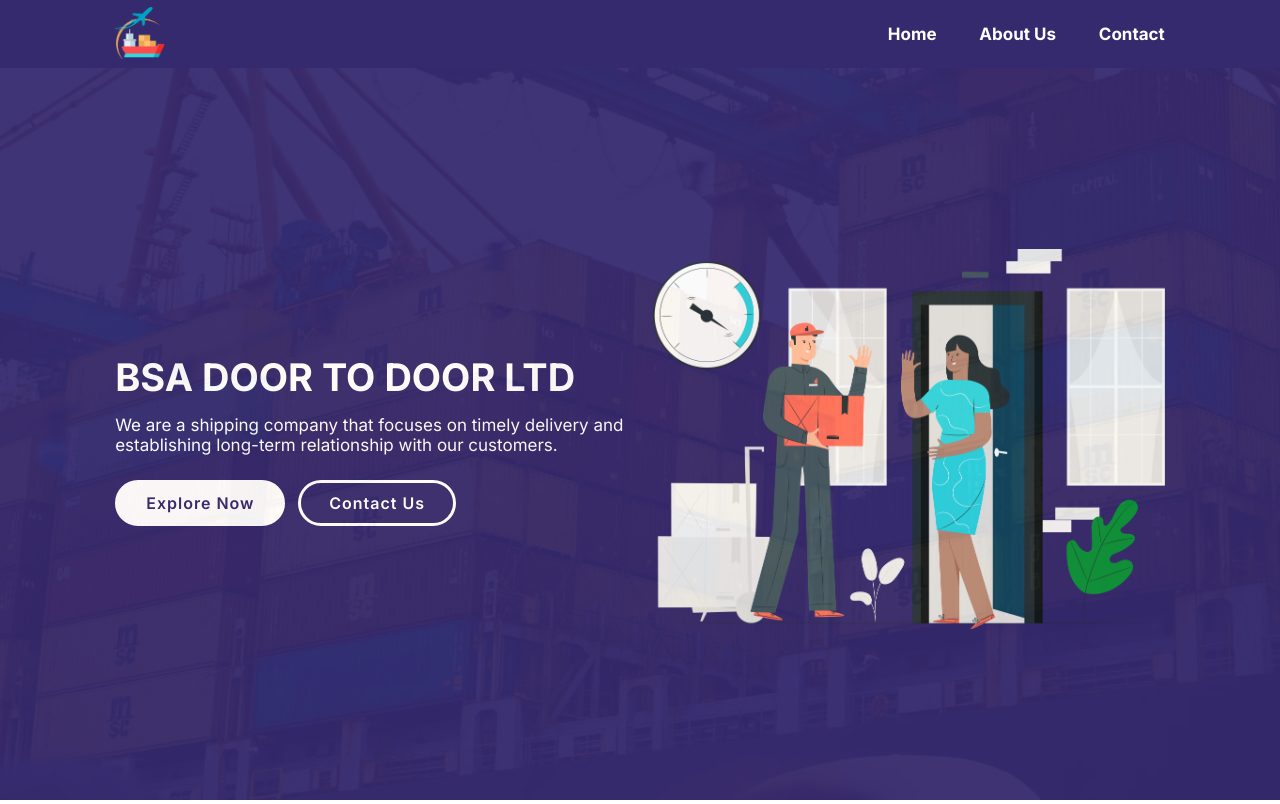
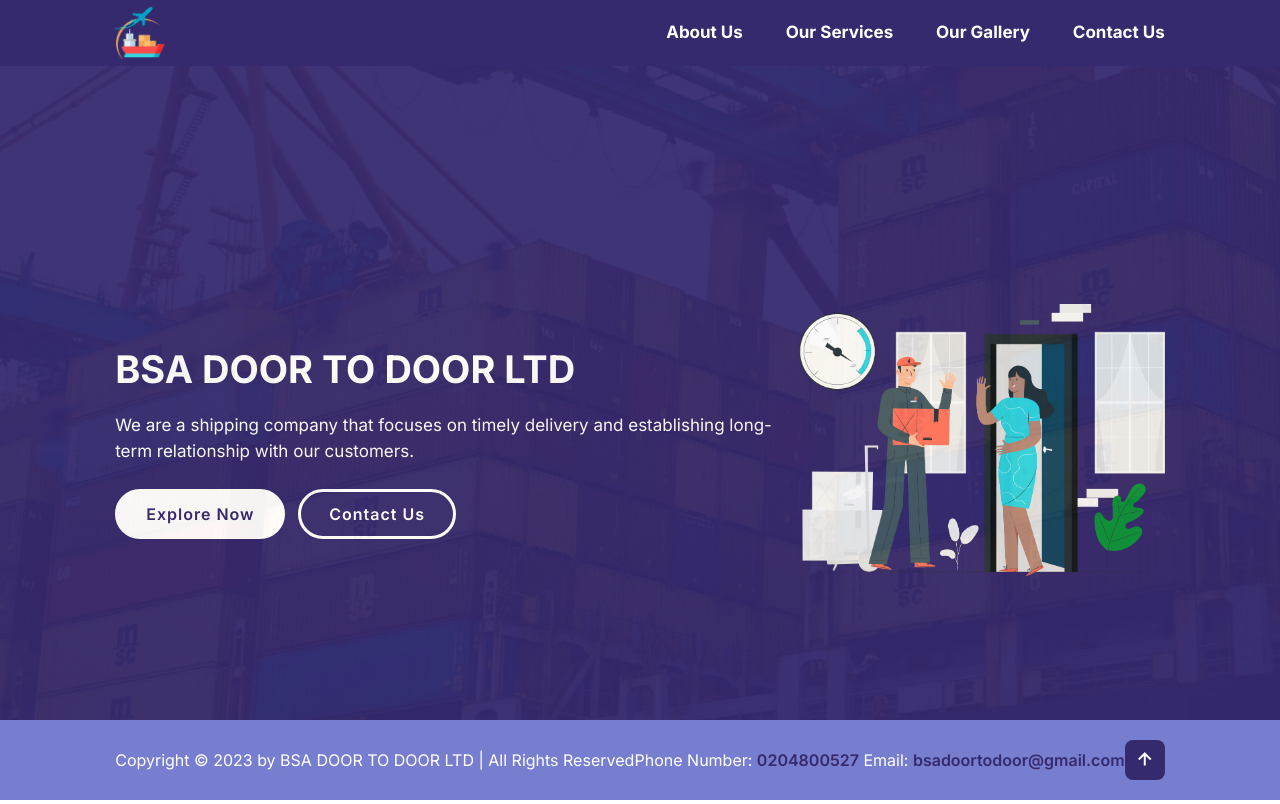
Before and after one commit to Kojo-Syntax/Shipping-Company-Website, a plain HTML site: page index.html in a window 1280 px wide. Shown: the top 804 px of the page. Drawn offline with nearby package versions, Linux system fonts and the light colour scheme.

Commit message:
New changes

```diff
--- a/assets/style.css
+++ b/assets/style.css
@@ -222,3 +222,56 @@ section {
     line-height: 1.5;
     color: var(--text-color);
 }
+
+.footer {
+    position: fixed;
+    left: 0;
+    bottom: 0;
+    width: 100%;
+    display: flex;
+    justify-content: space-between;
+    align-items: center;
+    flex-wrap: wrap;
+    padding: 2rem 9%;
+    background: var(--second-text-color);
+}
+
+
+
+.footer-text p {
+   font-size: 1.6rem;
+   color: var(--second-bg-color);
+}
+
+.contact-details p  {
+    font-size: 1.6rem;
+ }
+
+.footer-iconTop a{
+    display: inline-flex;
+    justify-content: center;
+    align-items: center;
+    padding: .8rem;
+    background: var(--bg-color);
+    border-radius: .8rem;
+    transition: .5s ease;
+}
+
+ .footer-iconTop a:hover {
+    box-shadow: 0 0 1rem var(--bg-color);
+ }
+
+.footer-iconTop a i {
+    font-size: 2.4rem;
+    color: var(--second-bg-color);
+}
+
+.contact-details p {
+    font-size: 1.6rem;
+    color: var(--second-bg-color);
+ }
+
+ span{
+    color: var(--bg-color);
+    font-weight: 600;
+ }
--- a/index.html
+++ b/index.html
@@ -7,6 +7,7 @@
     <link href='https://unpkg.com/boxicons@2.1.4/css/boxicons.min.css' rel="stylesheet">
     <script src="https://code.iconify.design/iconify-icon/1.0.7/iconify-icon.min.js"></script>
     <script src="https://unpkg.com/boxicons@2.1.4/dist/boxicons.js"></script>
+    <script src="https://cdn.tailwindcss.com"></script>
 
     <link rel="stylesheet" href="assets/style.css">
 
@@ -17,9 +18,10 @@
             <img class="logo" src="assets/logo.8079957ec9a8bb291e63.png" alt="BSA LOGO">
         </a>
         <nav class="navbar">
-            <a href="#">Home</a>
             <a href="#about">About Us</a>
-            <a href="#">Contact</a>
+            <a href="#services">Our Services</a>
+            <a href="#gallery">Our Gallery</a>
+            <a href="#contact">Contact Us</a>
         </nav>
     </header>
 
@@ -99,49 +101,23 @@
 
     </section>
 
-    <section id="contact">
-        <div class="contact">
-            <div id="location">
-                <div class="loc">
-                <h3>
-                    UK
-                </h3>
-                <p>
-                    99 Dorrington close, <br> Luton LU3 IXP <br>
-                    <span>
-                        Contact
-                    </span>
-                    <br>
-                    07427029116 <br> 07828076386
-                </p>
-                </div>
-
-                <div class="loc">
-                    <h3>
-                        GHANA
-                    </h3>
-                    <p>
-                        Accra, Amamasamman <br><span>Contact</span> <br>+233544920960 <br>+233545275956 <br>+233246220721
-                    </p>
-                    </div>
-
-                <br>
-                <div>
-                    <span>Registration</span> <br>
-                    <p>
-                        BSA Door To Door LTD is been registered in England and Wales
-                    </p>
-                    <br>
-                    <span>Social Media</span> <br>
-                    <a href="https://www.facebook.com/profile.php?id=100095080851294" target="_blank"><iconify-icon icon="ic:round-facebook"></iconify-icon></a>
-                    <br>
-                    <span>Company Number</span> <br>
-                    <p>15030214</p>
-                </div>
 
 
-            </div>
+    <footer class="footer">
+        <div class="footer-text">
+            <p>Copyright &copy; 2023 by BSA DOOR TO DOOR LTD | All Rights Reserved</p>
         </div>
-    </section>
+
+        <div class="contact-details">
+            <p>Phone Number: <span>0204800527</span> Email: <span>bsadoortodoor@gmail.com</span></p>
+        </div>
+
+        <div class="footer-iconTop">
+            <a href="#home">
+                <i class="bx bx-up-arrow-alt"></i>
+            </a>
+        </div>
+
+    </footer>
 </body>
 </html>
```
